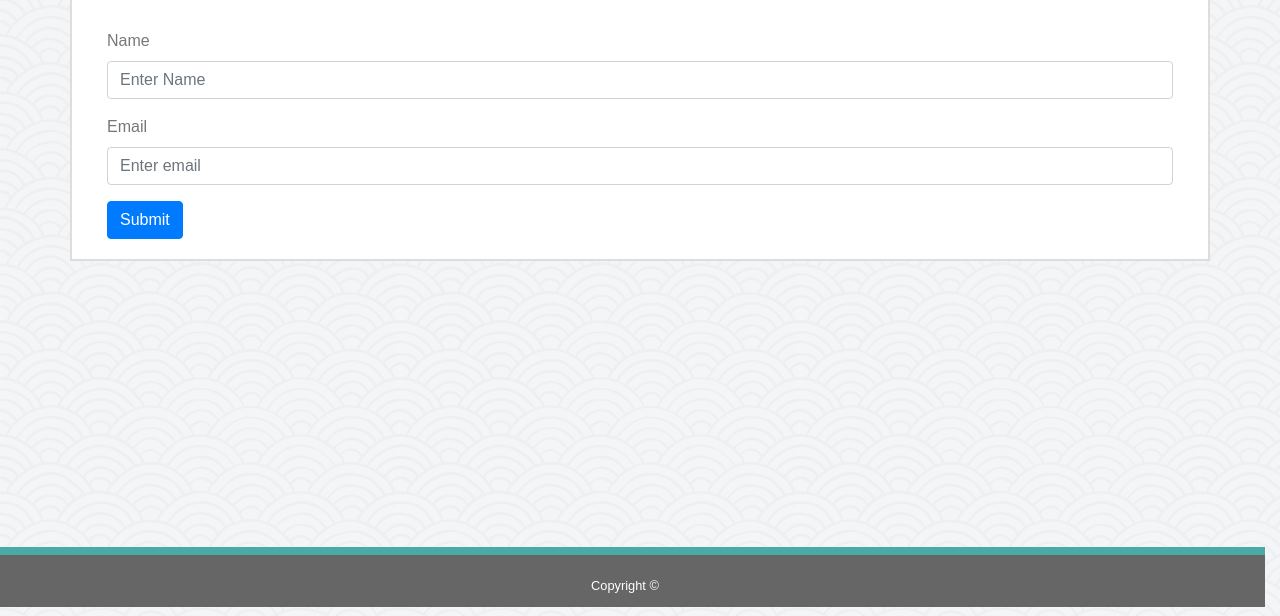
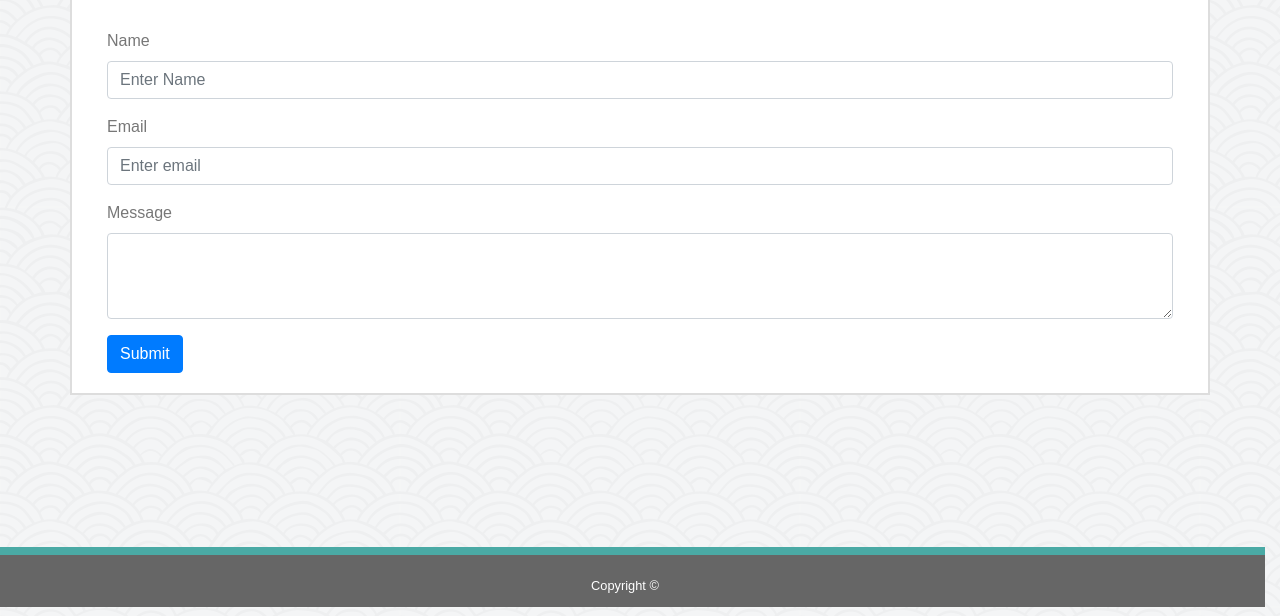
Before and after one commit to ZoeDj/Bootstrap-Portfolio, a plain HTML site: page contact.html in a window 1280 px wide. Shown: the part 193-809 px from the top of the page. Drawn offline with nearby package versions, Linux system fonts and the light colour scheme.

Commit message:
Textarea added

```diff
--- a/contact.html
+++ b/contact.html
@@ -43,7 +43,11 @@
             <div class="form-group">
                       <label for="exampleInputEmail1">Email</label>
                       <input type="email" class="form-control" id="exampleInputEmail1" aria-describedby="emailHelp" placeholder="Enter email">
-        </div>
+            </div>
+            <div class="form-group">
+                <label for="exampleFormControlTextarea1">Message</label>
+                <textarea class="form-control" id="exampleFormControlTextarea1" rows="3"></textarea>
+              </div>
                     <button type="submit" class="btn btn-primary">Submit</button>
         </form>
     </div>
```
